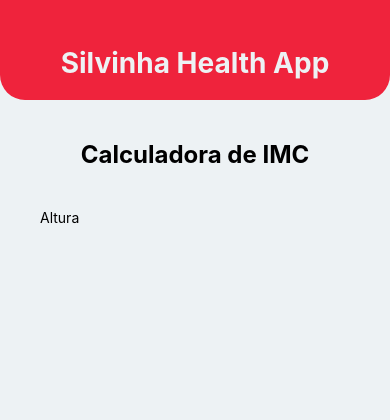
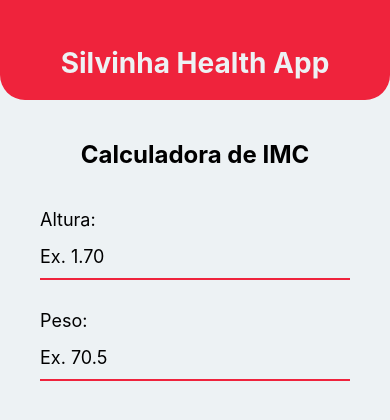
Before and after one commit to 7diegojr/SilvinhaHealthApp, a React Native app in the folder SilvinhaHealthApp/: screen / in a window 390 px wide. Shown: the top 420 px of the page. Built offline with nearby package versions, Linux system fonts and the light colour scheme.

Commit message:
Atualizações

```diff
--- a/SilvinhaHealthApp/App.js
+++ b/SilvinhaHealthApp/App.js
@@ -1,5 +1,5 @@
 import { StatusBar } from 'expo-status-bar';
-import { SafeAreaView, StyleSheet, Text, View } from 'react-native';
+import { SafeAreaView, StyleSheet, Text, View, TextInput } from 'react-native';
 
 export default function App() {
   return (
@@ -12,7 +12,21 @@
         <Text style={styles.subTitle}>Calculadora de IMC</Text>
 
         <View>
-          <Text style={styles.label}>Altura</Text>
+          <Text style={styles.label}>Altura:</Text>
+          <TextInput
+            style={styles.input}
+            placeholder='Ex. 1.70'
+            keyboardType='numeric'
+          />
+        </View>
+
+        <View style={{ marginTop: 25}}>
+          <Text style={styles.label}>Peso:</Text>
+          <TextInput
+            style={styles.input}
+            placeholder='Ex. 70.5'
+            keyboardType='numeric'
+          />
         </View>
 
       </View>
@@ -54,5 +68,17 @@
     color: 'ef233c',
     fontWeight: 'bold',
     marginBottom: 40,
+  },
+  label: {
+    color:'#000',
+    fontSize: 18,
+  },
+  input: {
+    height:45,
+    width:'100%',
+    fontSize:18,
+    borderColor:'#ef233c',
+    borderBottomWidth: 2,
+    marginVertical: 5,
   }
 });
```
